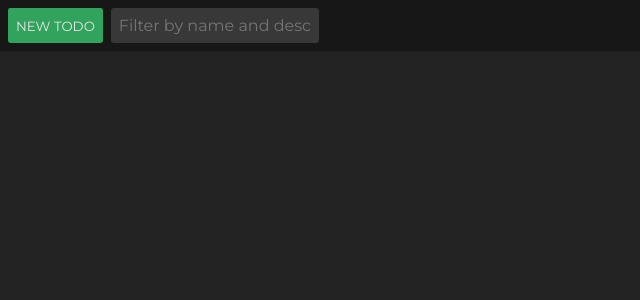
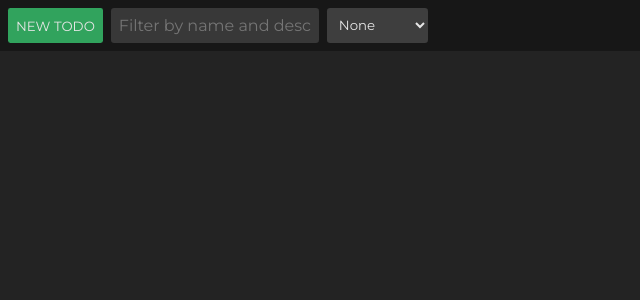
Before and after one commit to SA9102/Productivity-App, a React (Vite) app: page / in a window 1280 px wide. Shown: the top 300 px of the page, without its empty margins (0-640 px from the left). Built offline with nearby package versions, Linux system fonts and the light colour scheme.

Commit message:
added filter by category functionality

```diff
--- a/src/App.tsx
+++ b/src/App.tsx
@@ -1,12 +1,12 @@
-import { useState, useMemo, createContext } from "react";
-import TodoItemType from "./types/TodoItemType";
-import "./styles/App.css";
-import TodoList from "./components/TodoList";
+import { useState, useMemo, createContext, useCallback } from "react";
+import Modal from "react-modal";
 import { v4 as uuidv4 } from "uuid";
 
-import Modal from "react-modal";
+import TodoItemType from "./types/TodoItemType";
+import TodoList from "./components/TodoList";
 import EditCategoriesButton from "./components/EditCategoriesButton";
 import { modalStyle } from "./utils";
+import "./styles/App.css";
 
 Modal.defaultStyles.overlay.backgroundColor = "rgb(0, 0, 0, 0.5)";
 
@@ -45,7 +45,10 @@ const App = () => {
   const [categoryInput, setCategoryInput] = useState("");
   const [categoryColour, setCategoryColour] = useState("#ff0000");
   const [modalIsOpen, setIsOpen] = useState(false);
+
+  // States for filters
   const [filterInput, setFilterInput] = useState("");
+  const [filterCategory, setFilterCategory] = useState("");
 
   // Modal methods
   const openModal = () => {
@@ -174,25 +177,74 @@ const App = () => {
   // We use useMemo as we want to get the updated filtered values only when
   // the user types in the textbox.
   //
-  const filterByText = useMemo(() => {
+  // const filterByText = useMemo(() => {
+  //   if (filterInput.trim() === "") {
+  //     return <TodoList todoList={todoList} />;
+  //   } else {
+  //     let todoListFiltered = todoList.filter((item: TodoItemType) => {
+  //       const filterTrimLower = filterInput.trim().toLowerCase();
+  //       return (
+  //         item.name.includes(filterTrimLower) ||
+  //         item.desc.includes(filterTrimLower)
+  //       );
+  //     });
+  //     return <TodoList todoList={todoListFiltered} />;
+  //   }
+  // }, [todoList, filterInput]);
+
+  const filterByText = (items: TodoItemType[]) => {
     if (filterInput.trim() === "") {
-      return <TodoList todoList={todoList} />;
+      return items;
     } else {
-      let todoListFiltered = todoList.filter((item: TodoItemType) => {
+      let itemsFiltered = items.filter((item: TodoItemType) => {
         const filterTrimLower = filterInput.trim().toLowerCase();
         return (
           item.name.includes(filterTrimLower) ||
           item.desc.includes(filterTrimLower)
         );
       });
-      return <TodoList todoList={todoListFiltered} />;
+      return itemsFiltered;
     }
-  }, [todoList, filterInput]);
+  };
+
+  // const filterByCategory = useCallback(
+  //   (items: TodoItemType[]) => {
+  //     console.log("FILTER BY CATEGORY EXECUTED");
+  //     if (filterCategory === "") {
+  //       return items;
+  //     } else {
+  //       let itemsFiltered = items.filter((item: TodoItemType) => {
+  //         return item.category == filterCategory;
+  //       });
+  //       return itemsFiltered;
+  //     }
+  //   },
+  //   [todoList, filterInput, filterCategory]
+  // );
+
+  // // Filters todo items by category
+  const filterByCategory = (items: TodoItemType[]) => {
+    console.log("FILTER BY CATEGORY EXECUTED");
+    if (filterCategory === "") {
+      return items;
+    } else {
+      let itemsFiltered = items.filter((item: TodoItemType) => {
+        return item.category == filterCategory;
+      });
+      return itemsFiltered;
+    }
+  };
+
+  const filterItems = useMemo(() => {
+    let filteredList = [...todoList];
+    filteredList = filterByText(filteredList);
+    filteredList = filterByCategory(filteredList);
+    return <TodoList todoList={filteredList} />;
+  }, [todoList, filterInput, filterCategory]);
 
   const getCompletedItems = useMemo(() => {
     let completedItems = 0;
     todoList.forEach((x, _) => {
-      console.log("in for loop");
       if (x.isDone) {
         completedItems += 1;
       }
@@ -226,6 +278,29 @@ const App = () => {
             setFilterInput(e.target.value);
           }}
         />
+        <select
+          style={{ color: categories[filterCategory] }}
+          name="categories"
+          id="categories"
+          defaultValue=""
+          value={filterCategory}
+          onChange={(e) => setFilterCategory(e.target.value)}
+        >
+          <option value="">None</option>
+          {/* {categories.map((category) => {
+                    return <option value={category}>{category}</option>;
+                  })} */}
+          {Object.keys(categories).map((categoryName: string) => {
+            return (
+              <option
+                style={{ color: categories[categoryName] }}
+                value={categoryName}
+              >
+                {categoryName}
+              </option>
+            );
+          })}
+        </select>
         {getCompletedItems > 0 && (
           <button
             onClick={handleRemoveCompletedItems}
@@ -383,7 +458,7 @@ const App = () => {
           handleNextPriorityItem,
         }}
       >
-        {filterByText}
+        {filterItems}
         {/* <TodoList todoList={todoList} onToggleTodoEdit={handleToggleTodoEdit} /> */}
       </Context.Provider>
     </>
```
Also changed, not shown: 1 other file (tests, documents, lock files or other folders).
